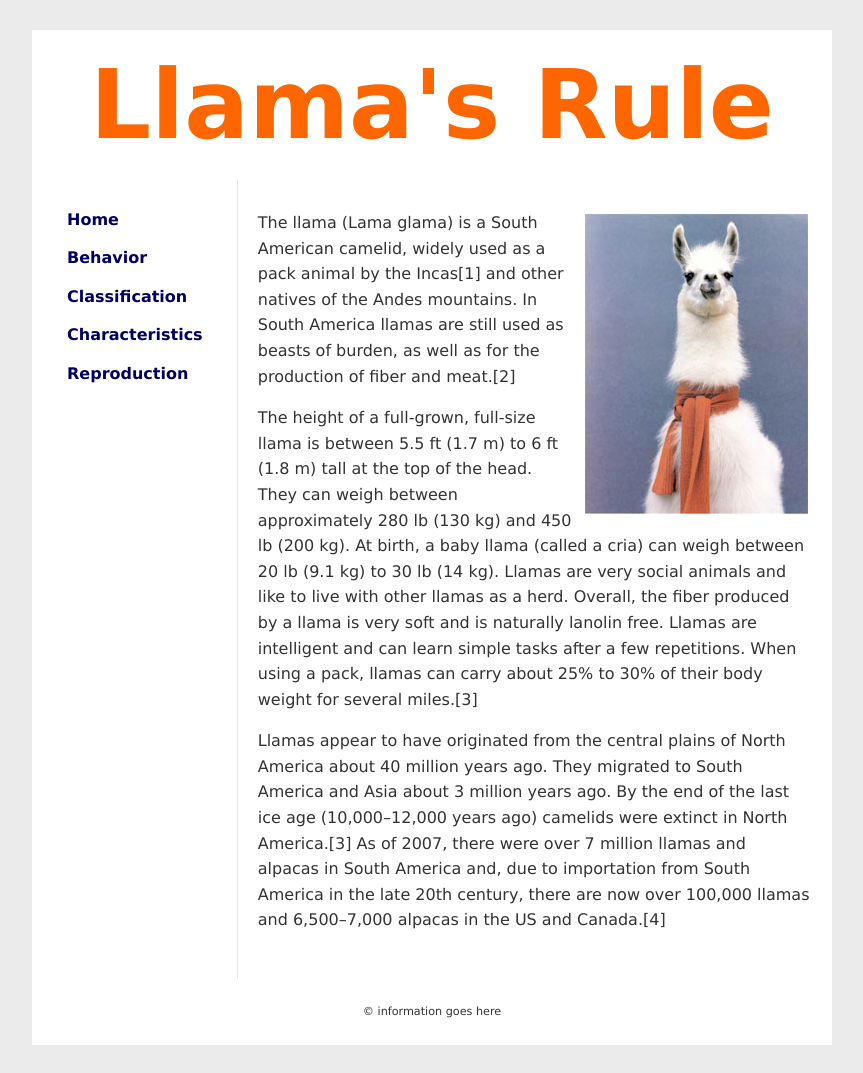
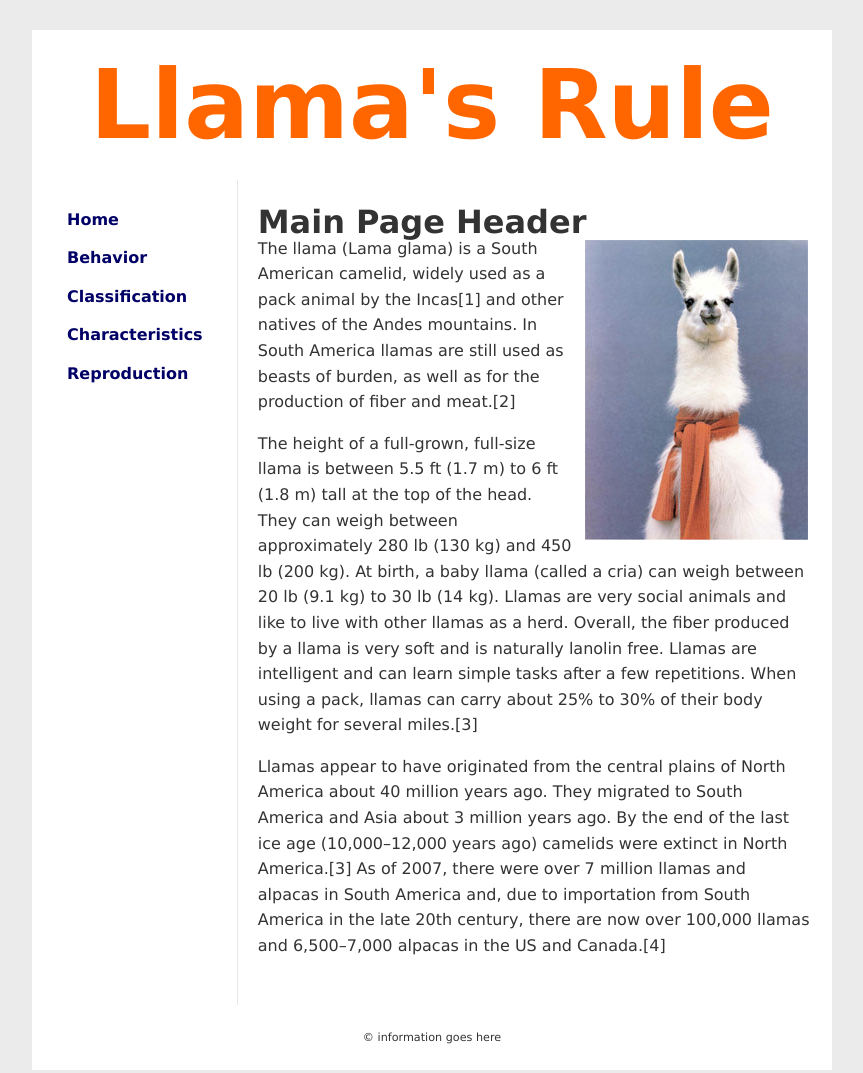
Before and after one commit to jnnyyngz/llama-site, a plain HTML site: page index.html in a window 1280 px wide. Shown: the whole page, without its empty margins (208-1071 px from the left). Drawn offline with nearby package versions, Linux system fonts and the light colour scheme.

Commit message:
added header

```diff
--- a/index.html
+++ b/index.html
@@ -31,6 +31,7 @@
         </nav>
 
         <main>
+			<h1>Main Page Header</h1>
             <p><img src="images/llama01.jpg" alt="llama" width="223" height="300" class="alignright">The llama (Lama
                 glama) is a South American camelid, widely used as a pack animal by the Incas[1] and other natives of
                 the Andes mountains. In South America llamas are still used as beasts of burden, as well as for the
```
